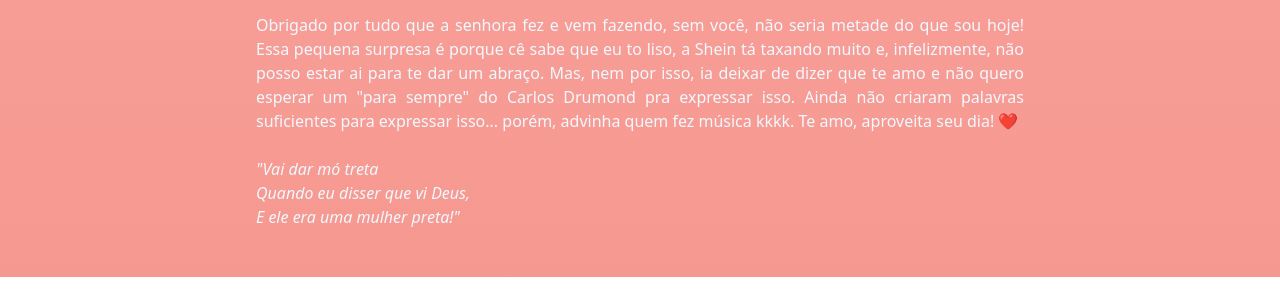
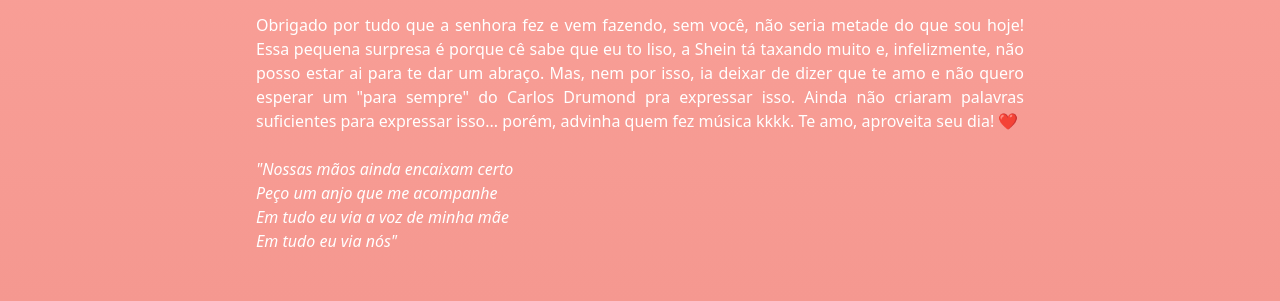
Before and after one commit to Rayan757575/Surpresa-dia-das-m-es, a plain HTML site: page projeto mãe/index.html in a window 1280 px wide. Shown: the part 683-984 px from the top of the page. Before the commit the page ends 960 px from the top, so only its background shows below. Drawn offline with nearby package versions, Linux system fonts and the light colour scheme.

Commit message:
Add files via upload

```diff
--- a/projeto mãe/index.html
+++ b/projeto mãe/index.html
@@ -18,13 +18,10 @@
     <div id="carouselExampleInterval" class="carousel slide" data-bs-ride="carousel">
         <div class="carousel-inner">
             <div class="carousel-item active" data-bs-interval="3000">
-                <img src="./images/1697896648706.jpg" class="d-block w-300" alt="...">
+                <img src="./images/IMG-20250226-WA0432.jpg" class="d-block w-300" alt="...">
             </div>
             <div class="carousel-item" data-bs-interval="3500">
                 <img src="./images/IMG-20241220-WA0009.jpg" class="d-block w-300" alt="...">
-            </div>
-            <div class="carousel-item" data-bs-interval="5000">
-                <img src="./images/IMG-20250226-WA0432.jpg" class="d-block w-300" alt="...">
             </div>
             <div class="carousel-item" data-bs-interval="5000">
                 <img src="./images/IMG-20240411-WA0006.jpg" class="d-block w-300" alt="...">
@@ -34,6 +31,9 @@
             </div>
             <div class="carousel-item" data-bs-interval="5000">
                 <img src="./images/IMG-20241121-WA0088.jpg" class="d-block w-300" alt="...">
+            </div>
+            <div class="carousel-item" data-bs-interval="5000">
+                <img src="./images/1697896648706.jpg" class="d-block w-300" alt="...">
             </div>
         </div>
         <button class="carousel-control-prev" type="button" data-bs-target="#carouselExampleInterval"
@@ -49,13 +49,18 @@
     </div> <br>
     <h1>Feliz dia das Mães!</h1> <br>
     <div class="texto">
-        <p>Obrigado por tudo que a senhora fez e vem fazendo, sem você, não seria metade do que sou hoje! Essa pequena surpresa
-            é porque cê sabe que eu to liso, a Shein tá taxando muito e, infelizmente, não posso estar ai para te dar um abraço.
+        <p>Obrigado por tudo que a senhora fez e vem fazendo, sem você, não seria metade do que sou hoje! Essa pequena
+            surpresa
+            é porque cê sabe que eu to liso, a Shein tá taxando muito e, infelizmente, não posso estar ai para te dar um
+            abraço.
             Mas, nem por isso, ia deixar de dizer que te amo e não quero esperar um "para sempre" do Carlos Drumond
             pra expressar isso.
             Ainda não criaram palavras suficientes para expressar isso... porém, advinha quem fez música kkkk.
             Te amo, aproveita seu dia! ❤️ <br><br>
-            <i>"Vai dar mó treta <br> Quando eu disser que vi Deus, <br> E ele era uma mulher preta!"</i>
+            <i>"Nossas mãos ainda encaixam certo <br>
+                Peço um anjo que me acompanhe<br>
+                Em tudo eu via a voz de minha mãe<br>
+                Em tudo eu via nós"</i>
     </div><br><br>
 </body>
 <script src="https://cdn.jsdelivr.net/npm/bootstrap@5.3.6/dist/js/bootstrap.bundle.min.js"
--- a/projeto mãe/style.css
+++ b/projeto mãe/style.css
@@ -24,8 +24,8 @@ h2,
 h3,
 h4,
 h5,
-.texto {
-    color: aliceblue;
+p {
+    color: white;
 }
 
 p{
@@ -35,7 +35,7 @@ p{
 
 @media (max-width: 769px) {
     iframe {
-        width: 330px;
+        width: 300px;
         margin: 20px 0;
     }
 }
```
